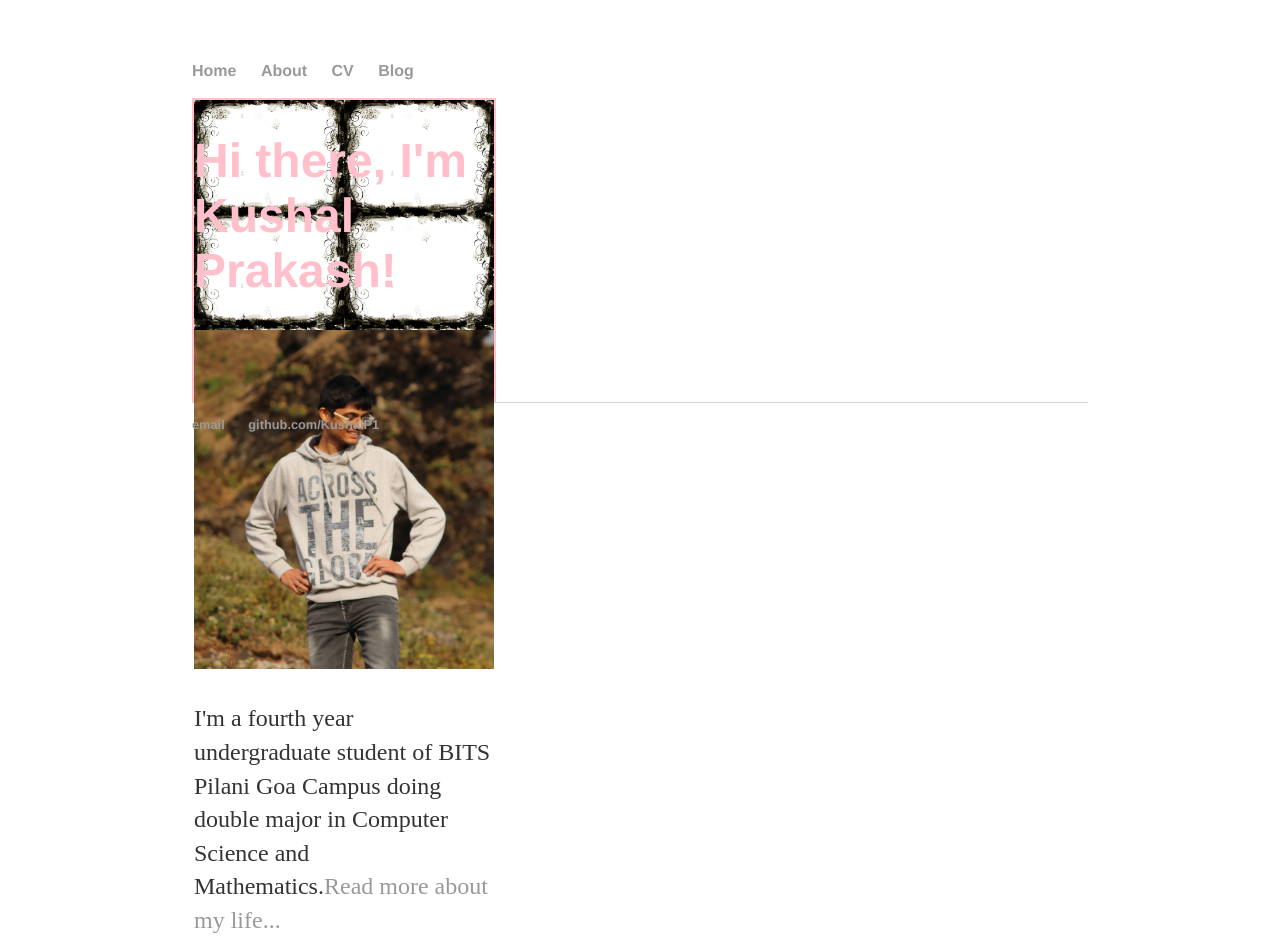
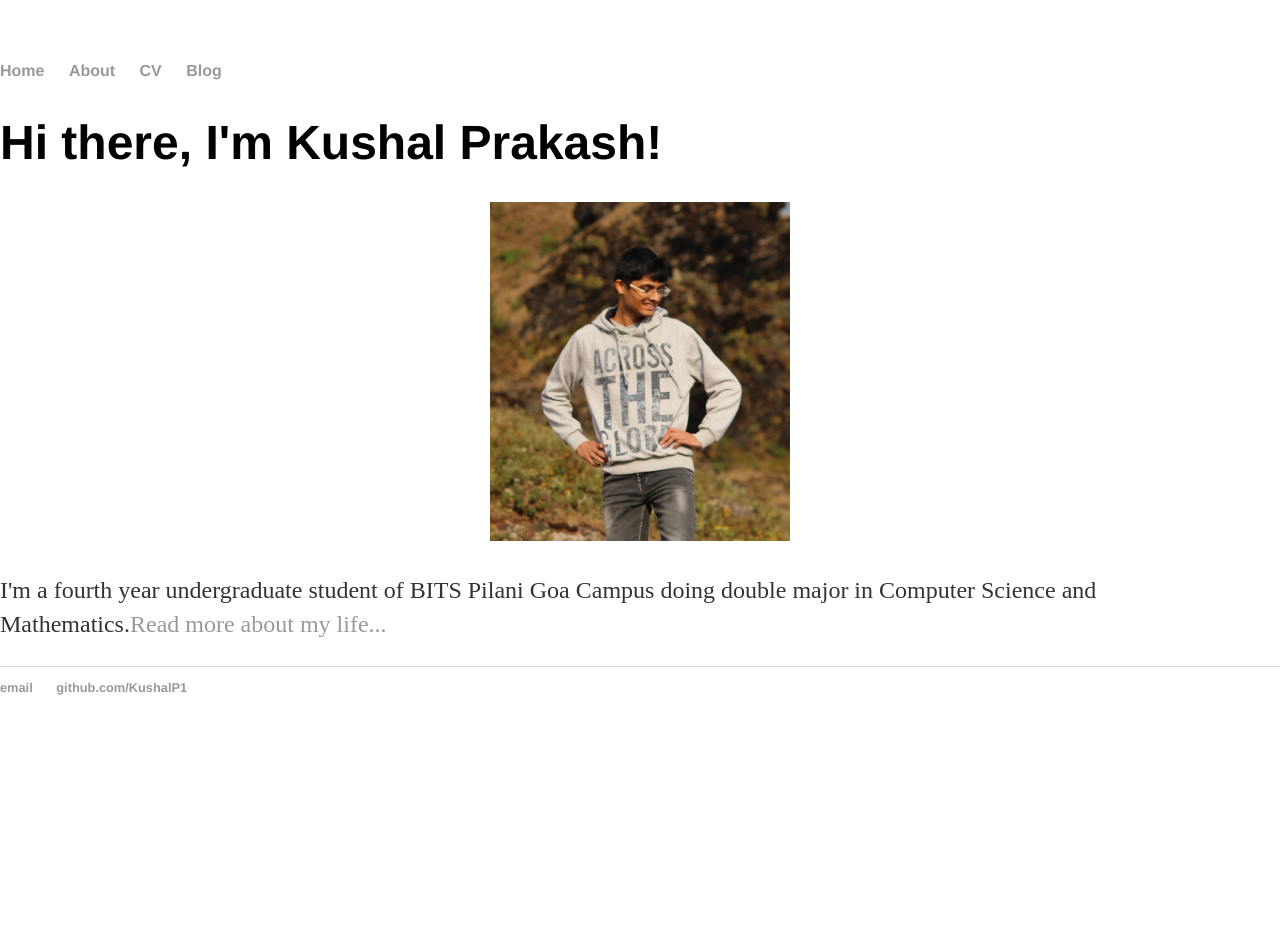
Before and after one commit to KushalP1/KushalP1.github.io, a Jekyll site: the page built from index.html, in a window 1280 px wide. Built offline with Jekyll 4.4.1, drawn with Linux system fonts in a browser that asks for light colours; after the commit the page ends 900 px from its top, so only the background shows below that.

Commit message:
Update main.css

```diff
--- a/css/main.css
+++ b/css/main.css
@@ -1,4 +1,4 @@
-body { margin: 60px auto; width: 70%; }
+body { margin: 60px auto; width: 100%; }
 
 a { text-decoration: none; color: #999; }
 a:hover { text-decoration: underline; }
@@ -20,7 +20,7 @@ footer { border-top: 1px solid #d5d5d5; font-size: .8em; }
 ul.posts { margin: 20px auto 40px; font-size: 1.5em; }
 ul.posts li { list-style: none; }
 
-.tiledBackground {
+.tilBackground {
   background-image: url(/abc.jpg);
   background-size: 150px;
   width: 300px;
```
